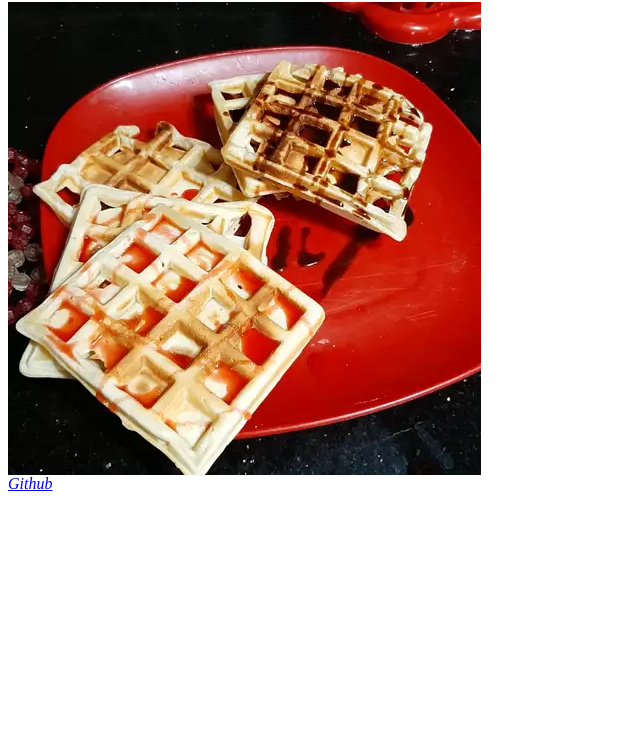
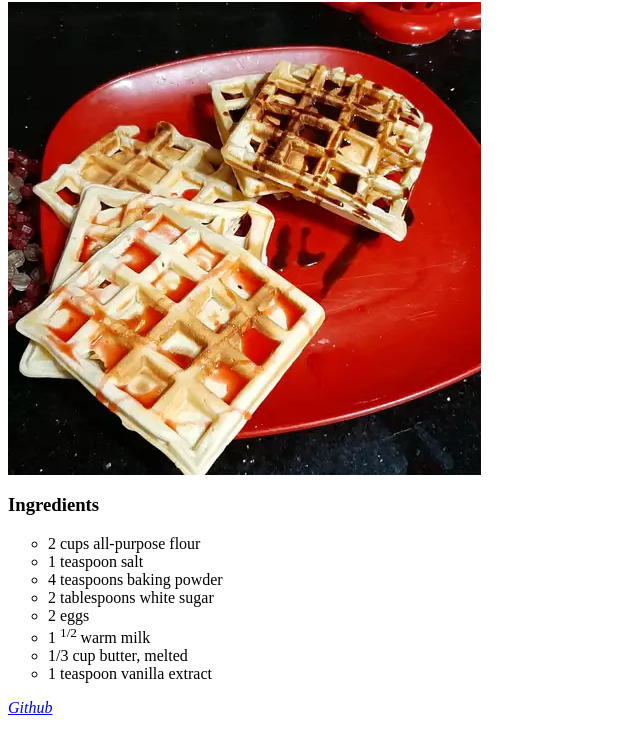
Before and after one commit to nevin-riot/odin-recipes, a plain HTML site: page recipes/classic-waffle.html in a window 1280 px wide. Shown: the part 64-800 px from the top of the page, without its empty margins (0-640 px from the left). Drawn offline with Linux system fonts and the light colour scheme.

Commit message:
Add Classic Waffle Ingredientes

```diff
--- a/recipes/classic-waffle.html
+++ b/recipes/classic-waffle.html
@@ -1,12 +1,36 @@
 <html>
   <head>
-<title>Classic Waffle Recipe</title>
+    <title>Classic Waffle Recipe
+    </title>
   </head>
   <body>
-<h1>Classic Waffle Recipe</h1>
+    <h1>Classic Waffle Recipe
+    </h1>
     <img src="../images/classic-waffle.webp" alt="Classic Waffle">
+      <h3>Ingredients</h3>
+      <ul id="ingredient" class="ingredient" type="circle">
+        <li>2 cups all-purpose flour
+        </li>
+        <li>1 teaspoon salt
+        </li>
+        <li>4 teaspoons baking powder
+        </li>
+        <li>2 tablespoons white sugar
+        </li>
+        <li>2 eggs
+        </li>
+        <li>1
+          <sup>1/2
+          </sup> warm milk
+        </li>
+        <li>1/3 cup butter, melted
+        </li>
+        <li>1 teaspoon vanilla extract
+        </li>
+      </ul>
       <address>
-<a href="github.com/nevin-riot">Github</a>
+        <a href="github.com/nevin-riot">Github
+        </a>
       </address>
   </body>
 </html>
```
Lines whose indentation alone changed are shown as unchanged.
